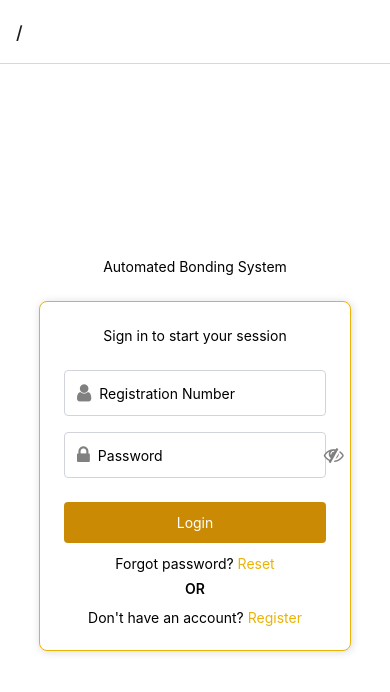
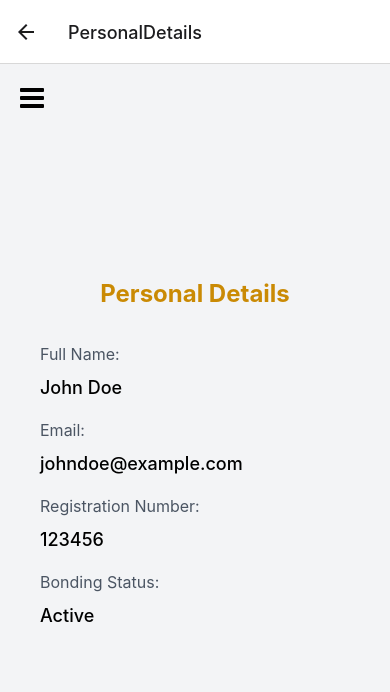
Before and after one commit to KondwaniChikaonda/Group_6_Frontend_Project, a React Native app: screen /PersonalDetails in a window 390 px wide. Shown: the top 692 px of the page. Built offline with nearby package versions, Linux system fonts and the light colour scheme.

Commit message:
implented personal details page

```diff
--- a/App.tsx
+++ b/App.tsx
@@ -10,6 +10,7 @@ import Register from './Register';
 import BondingForm from './bondingForm';
 import Home from './Home';
 import ResetPassword from './ResetPassword';
+import PersonalDetails from './PersonalDetails';
 
 
 
@@ -25,6 +26,7 @@ export default function App() {
       <Stack.Screen name="Bonding" component={BondingForm} />
       <Stack.Screen name="Home" component={Home} />
       <Stack.Screen name="ResetPassword" component={ResetPassword} />
+      <Stack.Screen name="PersonalDetails" component={PersonalDetails} />
       </Stack.Navigator>
     </NavigationContainer>
   );
--- a/Home.tsx
+++ b/Home.tsx
@@ -6,9 +6,11 @@ import { FontAwesome } from '@expo/vector-icons';
 
 const Home = ({ navigation }) => {
   const [userId, setUserId] = useState(null);
+  const [bondingStatus, setbondingStatus] = useState('')
   const [fullName, setFullName] = useState('');
   const [registrationNumber, setRegistrationNumber] = useState(null);
   const [menuOpen, setMenuOpen] = useState(false); // State to toggle menu visibility
+  const [detailsVisible, setDetailsVisible] = useState(false); // State to toggle personal details popup
 
   useEffect(() => {
     const getUserInfo = async () => {
@@ -17,10 +19,6 @@ const Home = ({ navigation }) => {
         const registrationNumber = await AsyncStorage.getItem('registrationNumber');
         const fullName = await AsyncStorage.getItem('fullName');
 
-        // Logging fullName for debugging purposes
-        console.log('Full Name:', fullName);
-
-        // Setting state variables
         setUserId(id);
         setRegistrationNumber(registrationNumber);
         setFullName(fullName);
@@ -39,20 +37,9 @@ const Home = ({ navigation }) => {
 
   return (
     <ImageBackground
-       // Change this to a working URL
-      style={tw`flex-1 bg-white  bg-cover`}
+      style={tw`flex-1 bg-white bg-cover`}
     >
       {/* Menu Bar */}
-
-      <View style={tw`absolute top-5 right-5 flex-row`} >
-
-
-      <FontAwesome name="user" size={28} color="black" />
-
-         <Text  style={tw ` mt-1`} >  {registrationNumber ? `${registrationNumber}` : 'Loading registration number...'} </Text>
-
-         </View>
-
       <View style={tw`absolute z-50 top-5 left-5`}>
         <TouchableOpacity onPress={() => setMenuOpen(!menuOpen)}>
           <FontAwesome name="bars" size={28} color="black" />
@@ -61,7 +48,10 @@ const Home = ({ navigation }) => {
         {menuOpen && (
           <View style={tw`bg-white rounded-lg shadow-lg p-3 mt-2`}>
             <TouchableOpacity
-              onPress={() => navigation.navigate('PersonalDetails')}
+              onPress={() => {
+                setDetailsVisible(true); // Show personal details pop-up
+                setMenuOpen(false); // Close menu
+              }}
               style={tw`py-2`}
             >
               <Text style={tw`text-black text-base`}>Personal Details</Text>
@@ -70,7 +60,7 @@ const Home = ({ navigation }) => {
               onPress={() => navigation.navigate('Bonding')}
               style={tw`py-2`}
             >
-              <Text  style={tw`text-black text-ba`}>Bonding</Text>
+              <Text style={tw`text-black text-base`}>Bonding</Text>
             </TouchableOpacity>
             <TouchableOpacity
               onPress={handleSignOut}
@@ -82,16 +72,44 @@ const Home = ({ navigation }) => {
         )}
       </View>
 
+      {/* Left Side Pop-Up Frame */}
+      {detailsVisible && (
+        <View style={tw`absolute top-0 left-0 h-full bg-white shadow-lg w-80 p-5 z-50`}>
+          <TouchableOpacity onPress={() => setDetailsVisible(false)}>
+            <FontAwesome name="close" size={24} color="black" style={tw`self-end mb-4`} />
+          </TouchableOpacity>
+          <Text style={tw`text-center text-xl font-bold mb-6 text-yellow-600`}>Personal Details</Text>
+          <View style={tw`mb-4`}>
+            <Text style={tw`text-gray-600 text-base`}>Full Name:</Text>
+            <Text style={tw`text-black text-lg font-medium`}>{fullName || 'Loading...'}</Text>
+          </View>
+          <View style={tw`mb-4`}>
+            <Text style={tw`text-gray-600 text-base`}>Email:</Text>
+            <Text style={tw`text-black text-lg font-medium`}>{userId || 'Loading...'}</Text>
+          </View>
+          <View>
+            <Text style={tw`text-gray-600 text-base`}>Registration Number:</Text>
+            <Text style={tw`text-black text-lg font-medium`}>
+              {registrationNumber || 'Loading...'}
+            </Text>
+          </View>
+          <View>
+            <Text style={tw`text-gray-600 text-base`}>Bonding status:</Text>
+            <Text style={tw`text-black text-lg font-medium`}>
+              {bondingStatus || 'Active'}
+            </Text>
+          </View>
+        </View>
+      )}
+
       {/* Centered Image */}
-      <View style={tw`items-center justify-center  mt-12`}>
+      <View style={tw`items-center justify-center mt-12`}>
         <Image
-          source={require('./assets/logo.png')} // Background image
-          style={tw`w-30 h-30 mb-2`} // Width and height for the image
-          resizeMode="contain" // Ensure the image maintains aspect ratio
+          source={require('./assets/logo.png')}
+          style={tw`w-30 h-30 mb-2`}
+          resizeMode="contain"
         />
       </View>
-
-
       <View style={tw`items-center justify-center mb-20`}>
 
 
@@ -103,20 +121,11 @@ const Home = ({ navigation }) => {
 
 </View>
 
-
-
-       {/* Centered Image */}
-       <View style={tw`items-center justify-center fixed-bottom`}>
-       <Text style={tw`font-bold text-black mb-1 text-sm text-center`}>
-          All rights reserved
-        </Text>
-        <Text style={tw`font-bold text-black mb-1 text-sm `}>
-          Loans Board Malawi
-        </Text>
-        <Text style={tw`font-bold text-black mb-1 text-sm `}>
-          Reserved by all rights
-        </Text>
-
+      {/* Footer */}
+      <View style={tw`absolute bottom-5 w-full items-center`}>
+        <Text style={tw`font-bold text-black text-sm text-center`}>All rights reserved</Text>
+        <Text style={tw`font-bold text-black text-sm`}>Loans Board Malawi</Text>
+        <Text style={tw`font-bold text-black text-sm`}>Reserved by all rights</Text>
       </View>
     </ImageBackground>
   );
--- /dev/null
+++ b/PersonalDetails.tsx
@@ -0,0 +1,72 @@
+import { StatusBar } from 'expo-status-bar';
+import { Text, View, TouchableOpacity } from 'react-native';
+import { FontAwesome }  from '@expo/vector-icons';
+import { useState } from 'react';
+import React from 'react';
+import tw from 'twrnc';
+
+export default function PersonalDetails({ navigation }) {
+  const [menuOpen, setMenuOpen] = useState(false); // Added state for menu toggle
+
+  return (
+    <View style={tw`relative flex-1 bg-gray-100`}>
+      {/* Menu Button */}
+      <View style={tw`absolute top-5 left-5`}>
+        <TouchableOpacity onPress={() => setMenuOpen(!menuOpen)}>
+          <FontAwesome name="bars" size={28} color="black" />
+        </TouchableOpacity>
+      </View>
+
+      {/* Transparent Overlay */}
+      {menuOpen && (
+        <TouchableOpacity
+          style={tw`absolute inset-0 bg-black bg-opacity-25`}
+          activeOpacity={1}
+          onPress={() => setMenuOpen(false)} // Close the menu on overlay press
+        />
+      )}
+
+      {/* Dropdown Menu */}
+      {menuOpen && (
+        <View style={tw`absolute top-16 left-5 bg-white rounded-lg shadow-lg p-3 z-10`}>
+          <TouchableOpacity
+            onPress={() => navigation.navigate('PersonalDetails')}
+            style={tw`py-2`}
+          >
+            <Text style={tw`text-black text-base`}>Personal Details</Text>
+          </TouchableOpacity>
+          <TouchableOpacity style={tw`py-2`}>
+            <Text onPress={() => navigation.navigate('Bonding')} style={tw`text-black text-base`}>
+              Bonding
+            </Text>
+          </TouchableOpacity>
+          <TouchableOpacity onPress={() => alert('Signing Out')} style={tw`py-2`}>
+            <Text style={tw`text-red-500 text-base`}>Sign Out</Text>
+          </TouchableOpacity>
+        </View>
+      )}
+
+      {/* Main Content */}
+      <View style={tw`flex-1 justify-center items-center px-4`}>
+        <Text style={tw`text-center text-2xl font-bold mb-8 text-yellow-600`}>
+          Personal Details
+        </Text>
+        <View style={tw`w-full px-6`}>
+          <Text style={tw`text-gray-600 text-base mb-2`}>Full Name:</Text>
+          <Text style={tw`text-black text-lg font-medium mb-4`}>John Doe</Text>
+
+          <Text style={tw`text-gray-600 text-base mb-2`}>Email:</Text>
+          <Text style={tw`text-black text-lg font-medium mb-4`}>johndoe@example.com</Text>
+
+          <Text style={tw`text-gray-600 text-base mb-2`}>Registration Number:</Text>
+          <Text style={tw`text-black text-lg font-medium mb-4`}>123456</Text>
+
+          <Text style={tw`text-gray-600 text-base mb-2`}>Bonding Status:</Text>
+          <Text style={tw`text-black text-lg font-medium`}>Active</Text>
+        </View>
+      </View>
+
+      <StatusBar style="auto" />
+    </View>
+  );
+}
```
Lines whose indentation alone changed are shown as unchanged.
